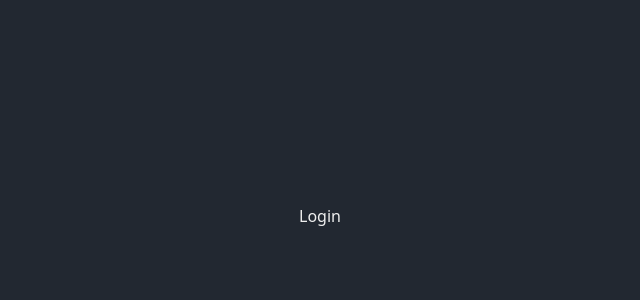
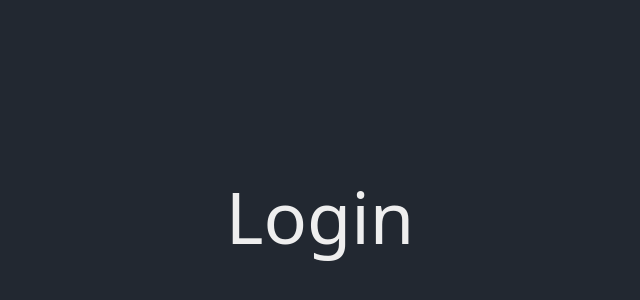
Before and after one commit to dy-chrstn/Seapps-Filipay-Web, a React (Vite) app in the folder client/: page / in a window 1280 px wide. Shown: the part 184-484 px from the top of the page, without its empty margins (320-960 px from the left). Built offline with nearby package versions, Linux system fonts and the light colour scheme.

Commit message:
tailwindcss text not updating - bug (removed).

```diff
--- a/client/tailwind.config.js
+++ b/client/tailwind.config.js
@@ -45,10 +45,6 @@ export default {
       textColor: "#EEEEEE",//#EEEEEE
       button: "#76ABAE"
     },
-    fontSize: {
-      fontTitle: "30px",
-    }
-
   },
   plugins: [],
 }
```
